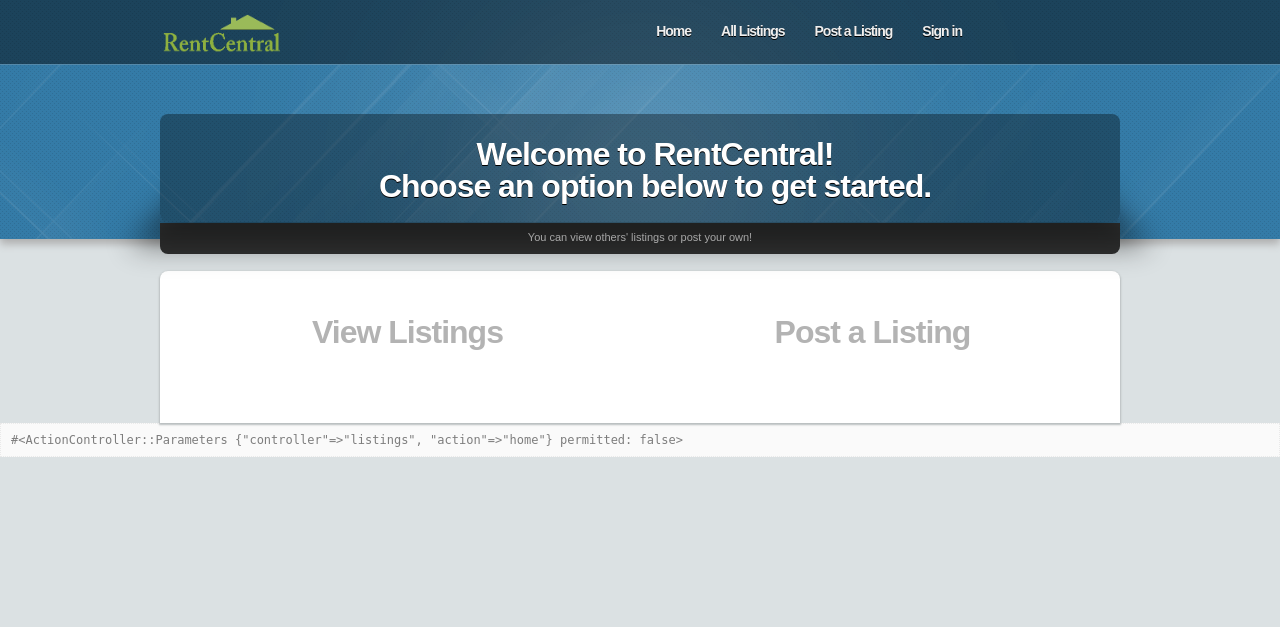
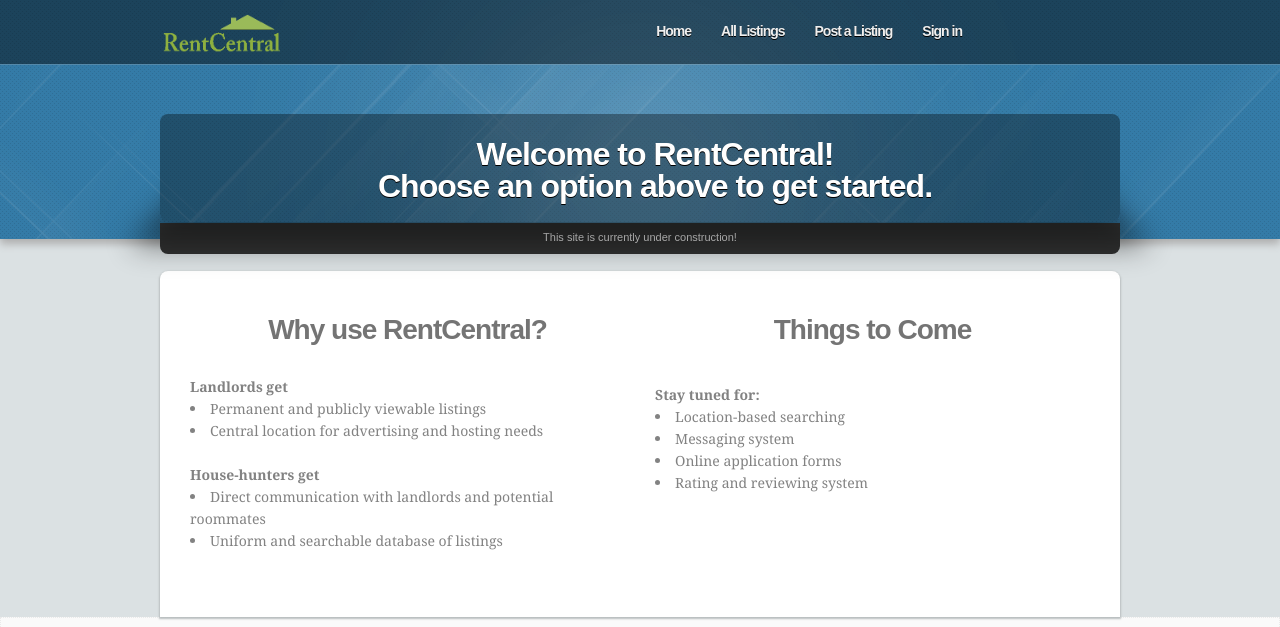
Before and after one commit to petercheng00/RentCentral, a Rails app: page / in a window 1280 px wide. Shown: the top 627 px of the page. Run offline with Rails 7, Linux system fonts and the light colour scheme; parts of the project's set-up code (start-up, migrations or seed data) failed here and were passed over; some libraries are stand-ins or nearby versions.

Commit message:
cleaned up text and home page

```diff
--- a/app/views/listings/home.html.haml
+++ b/app/views/listings/home.html.haml
@@ -2,19 +2,33 @@
   #phone-number
   #pagetitle-wrapper
     .center
-      %h1 Welcome to RentCentral! <br /> Choose an option below to get started.
-      #breadcumb You can view others' listings or post your own!
+      %h1 Welcome to RentCentral! <br /> Choose an option above to get started.
+      #breadcumb This site is currently under construction!
   #slideshow-shadow
 #content
   .maincontent-inner
     .col-2
       .center
-        %h1
-          =link_to "View Listings", listings_path
+        %h2
+          Why use RentCentral?
+      <br>
+      %b Landlords get
+      %u1
+        %li Permanent and publicly viewable listings
+        %li Central location for advertising and hosting needs
+      <br>
+      %b House-hunters get
+      %u1
+        %li Direct communication with landlords and potential roommates
+        %li Uniform and searchable database of listings
     .col-2
       .center
-        %h1
-          - if signed_in?
-            =link_to "Post a Listing", new_listing_path
-          - else
-            =link_to "Post a Listing", signin_path
+        %h2
+          Things to Come
+        <br>
+      %b Stay tuned for:
+      %u1
+        %li Location-based searching
+        %li Messaging system
+        %li Online application forms
+        %li Rating and reviewing system
--- a/app/views/users/new.html.haml
+++ b/app/views/users/new.html.haml
@@ -29,6 +29,5 @@
     .col-3
       %h2 User Rules
       %u1#details
-        %li Don't break this rule
-        %li Don't do this thing
-        %li something else
+        %li RentCentral is still in a prototyping stage
+        %li Only provide contact information that you wish to be publicly visible - future iterations of this website will provide privacy options.
```
Also changed, not shown: app/views/listings/edit.html.haml (+4 -5 lines), app/views/listings/new.html.haml (+6 -5 lines), app/views/sessions/new.html.haml (+3 -4 lines).
